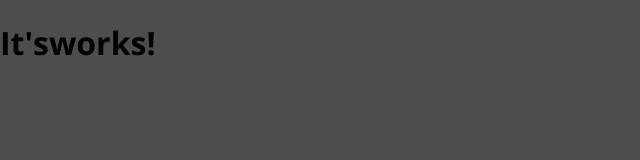
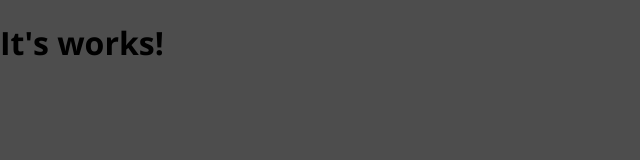
Before and after one commit to PrasadiSewwandi/ReactLocationApp, a React (Create React App) app: page / in a window 1280 px wide. Shown: the top 160 px of the page, without its empty margins (0-640 px from the left). Built offline with nearby package versions, Linux system fonts and the light colour scheme.

Commit message:
first part done

```diff
--- a/src/user/pages/User.js
+++ b/src/user/pages/User.js
@@ -1,6 +1,6 @@
 import React from 'react';
 const Users = () => {
-return <h1>It'sworks!</h1>;
+return <h1>It's works!</h1>;
 };
 
 export default Users;
```
